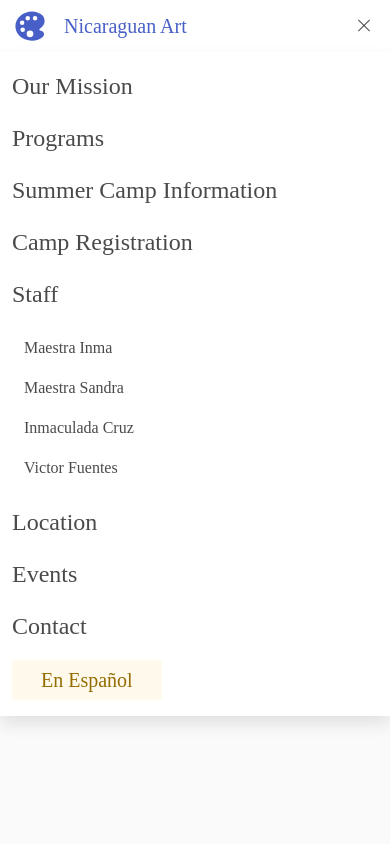
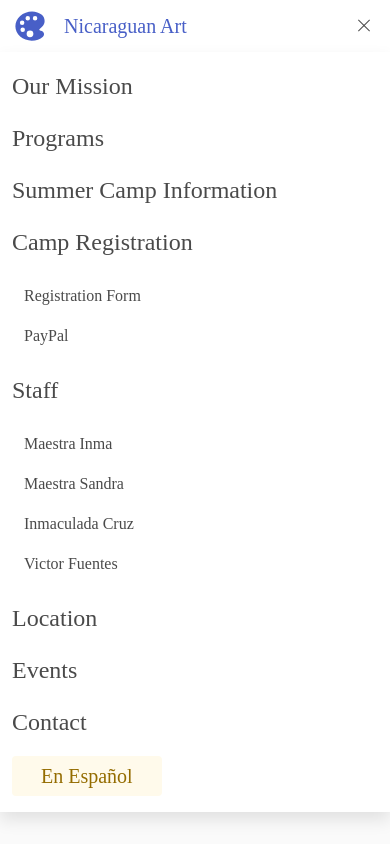
Before and after one commit to papadavis47/ometepe-art-and-education, a Next.js app: page /info/contact in a window 390 px wide. Both pictures are taken after a click on the button 364 px from the left and 26 px from the top of the page. Built offline with nearby package versions, Linux system fonts and the light colour scheme; a web font is replaced by a local one.

Commit message:
Add Paypal link to Camp reg - created new dropdown and separated reg form and paypal

```diff
--- a/src/components/NavBar/NavBar.js
+++ b/src/components/NavBar/NavBar.js
@@ -58,13 +58,38 @@ const NavBar = () => {
                 {spanish ? "Campamento de Verano" : "Summer Camp Information"}
               </a>
             </Link>
-            <a
-              href='https://form.jotform.com/221290155777156'
-              className='navbar-item'
-              onClick={closeBurgerMenu}
+            {/* new dropdown going here */}
+            <div
+              className={`navbar-item has-dropdown ${!isActive ? "is-hoverable" : null}`}
+              onMouseEnter={() => setIsActive(false)}
             >
-              {spanish ? "Registro" : "Camp Registration"}&nbsp; {!mobileOpen && "  |"}
-            </a>
+              <a className='navbar-link is-arrowless' onClick={closeBurgerMenu}>
+                {spanish ? "Registro" : "Camp Registration"}&nbsp; {!mobileOpen && "  |"}
+              </a>
+              <div className='navbar-dropdown is-size-6' onClick={() => setIsActive(true)}>
+                <a
+                  className='navbar-item'
+                  href='https://form.jotform.com/221290155777156'
+                  onClick={closeBurgerMenu}
+                  target='_blank'
+                  rel='noreferrer'
+                >
+                  {spanish ? "Formulario de inscripción" : "Registration Form"}
+                </a>
+
+                <hr className='navbar-divider' />
+                <a
+                  className='navbar-item'
+                  href='https://www.paypal.com/donate/?hosted_button_id=F6WPQX2HNRTGA'
+                  onClick={closeBurgerMenu}
+                  target='_blank'
+                  rel='noreferrer'
+                >
+                  PayPal
+                </a>
+              </div>
+            </div>
+            {/* end new setup for links */}
 
             <div
               className={`navbar-item has-dropdown ${!isActive ? "is-hoverable" : null}`}
```
